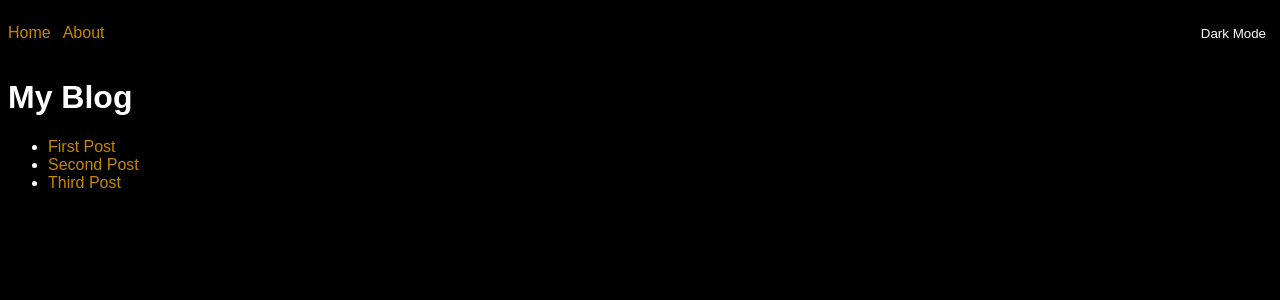
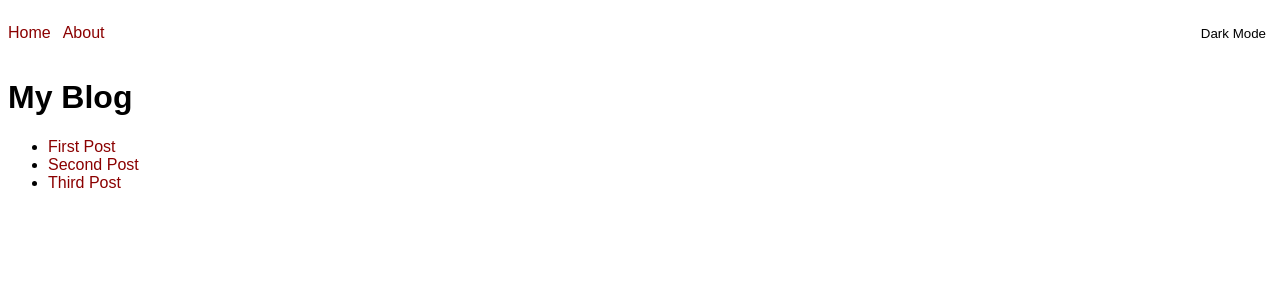
Before and after one commit to alfarabitommy/Next-JS-Blog, a Next.js app: page / in a window 1280 px wide. Shown: the top 300 px of the page. Built offline with nearby package versions, Linux system fonts and the light colour scheme.

Commit message:
pengimplementasian dark mode, dan penambahan switch dark mode

```diff
--- /dev/null
+++ b/components/DarkTheme.js
@@ -0,0 +1,14 @@
+// ini adalah function standar untuk merubah dark mode menjadi hitam atau putih
+function DarkTheme() {
+    return (
+        <style jsx global>{`
+            :root {
+            --background-color: rgb(36, 36, 36);
+            --link-color: rgba(255, 174, 0, 0.771);
+            --text-color: rgba(255, 255, 255, 0.774);
+            }
+        `}</style>
+    )
+}
+
+export default DarkTheme;
--- a/components/ThemeSwitch.js
+++ b/components/ThemeSwitch.js
@@ -1,4 +1,5 @@
 import { useState } from "react";
+import DarkTheme from "./DarkTheme";
 
 // ini adalah contoh penggunaan button untuk merubah tema website kita
 // misalnya dari light mode menjadi dark mode maupun sebaliknya
@@ -19,7 +20,9 @@ function ThemeSwitch() {
                 color: inherit;
                 cursor: pointer;
              }
-             `}</style>
+            `}</style>
+            {/* ini adalah if, jika dark mode false maka layar akan menjadi putih, jika dark mode true maka layar akan menjadi hitam */}
+            { darkMode && <DarkTheme /> }
         </>
     );
 }
--- a/styles/globals.css
+++ b/styles/globals.css
@@ -5,17 +5,10 @@
     --text-color: black;
 }
 
-/* Dark Theme */
-:root {
-    --background-color: rgb(36, 36, 36);
-    --link-color: rgba(255, 174, 0, 0.771);
-    --text-color: rgba(255, 255, 255, 0.774);
-}
-
 body {
     font-family: Arial, Helvetica, sans-serif;
-    background-color: black;
-    color: white;
+    background-color: var(--background-color);
+    color: var(--text-color);
 }
 
 a {
```
